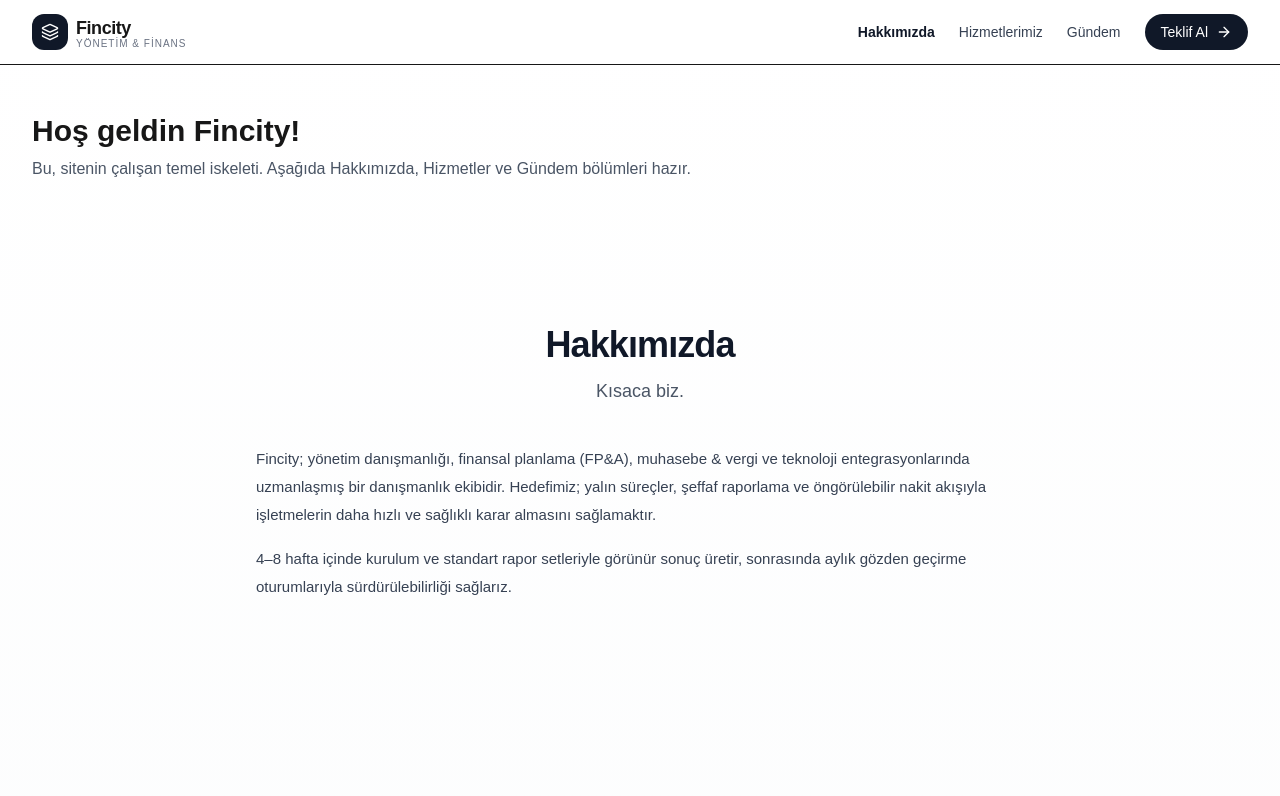
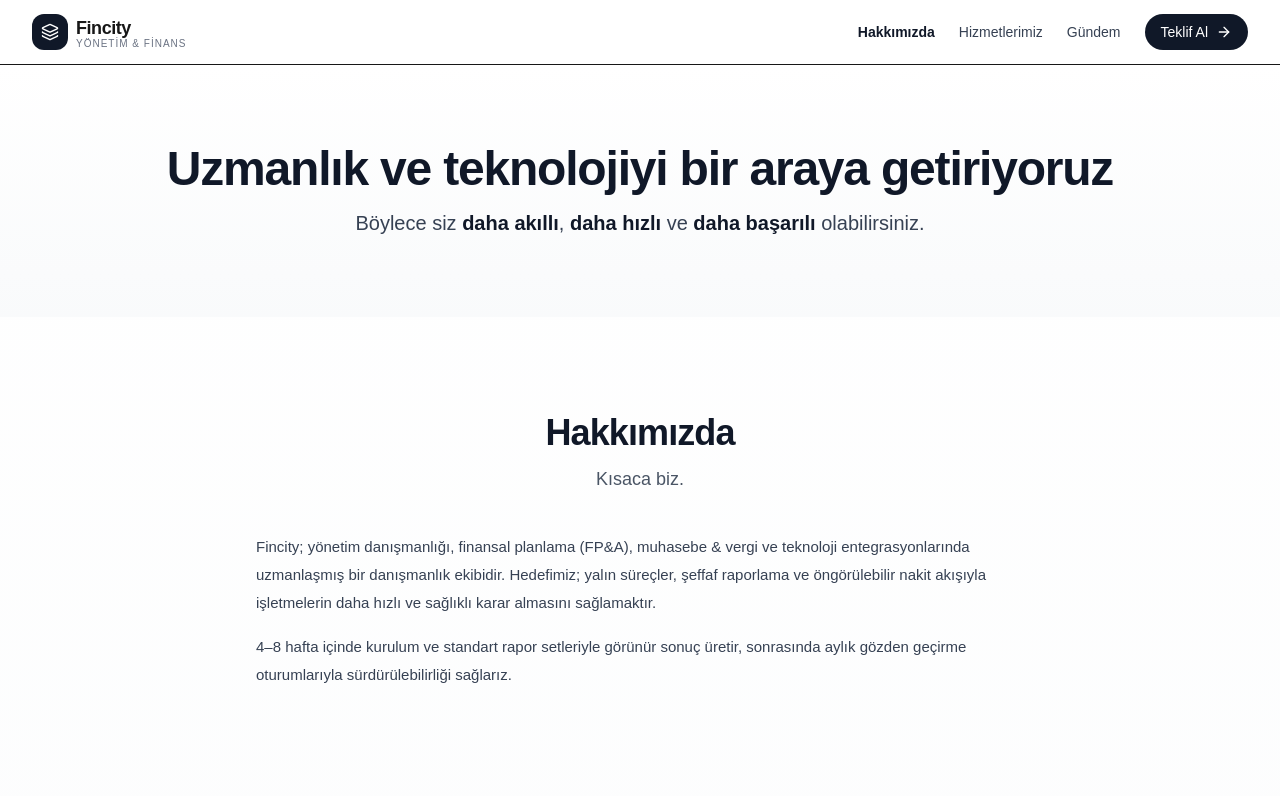
Before and after one commit to FinsightTR/fincity-site, a Next.js app: page / in a window 1280 px wide. Shown: the top 796 px of the page. Built offline with nearby package versions, Linux system fonts and the light colour scheme.

Commit message:
Hero slogan güncellendi: Uzmanlık ve teknoloji

```diff
--- a/app/page.tsx
+++ b/app/page.tsx
@@ -86,14 +86,19 @@ export default function Home() {
       </header>
 
       {/* HERO */}
-      <section className="py-12">
-        <div className="mx-auto max-w-7xl px-4 sm:px-6 lg:px-8">
-          <h1 className="text-3xl font-bold">Hoş geldin Fincity!</h1>
-          <p className="mt-2 max-w-2xl text-gray-600">
-            Bu, sitenin çalışan temel iskeleti. Aşağıda Hakkımızda, Hizmetler ve Gündem bölümleri hazır.
-          </p>
-        </div>
-      </section>
+    <section className="py-20 bg-gradient-to-b from-white to-gray-50">
+  <div className="mx-auto max-w-7xl px-4 sm:px-6 lg:px-8 text-center">
+    <h1 className="text-4xl font-extrabold tracking-tight text-gray-900 sm:text-5xl">
+      Uzmanlık ve teknolojiyi bir araya getiriyoruz
+    </h1>
+    <p className="mt-4 text-lg text-gray-700 sm:text-xl">
+      Böylece siz <span className="font-semibold text-gray-900">daha akıllı</span>,{" "}
+      <span className="font-semibold text-gray-900">daha hızlı</span> ve{" "}
+      <span className="font-semibold text-gray-900">daha başarılı</span> olabilirsiniz.
+    </p>
+  </div>
+</section>
+
 
       {/* HAKKIMIZDA */}
       <section id="about" className="scroll-mt-24 py-16 sm:py-24">
```
